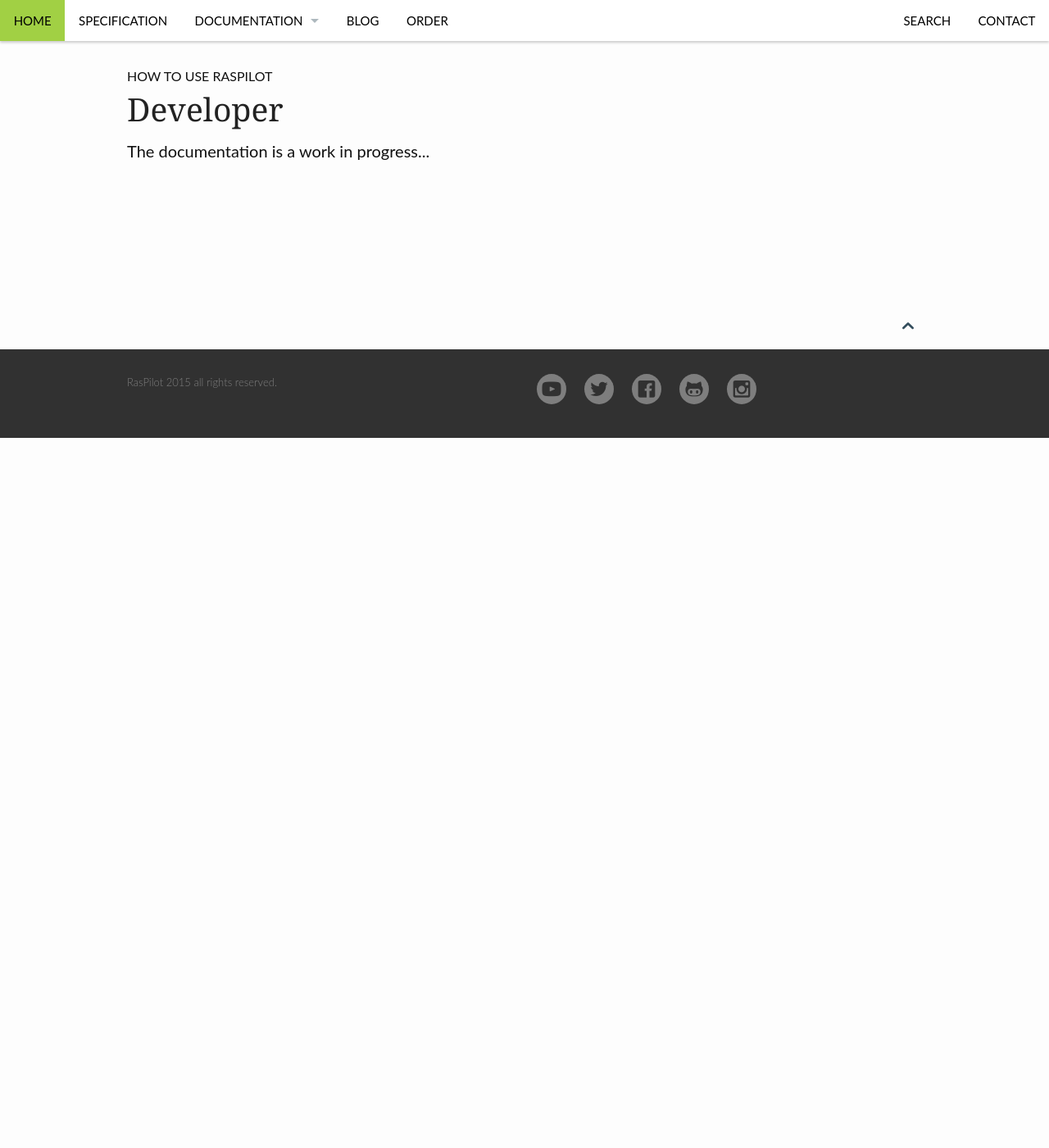
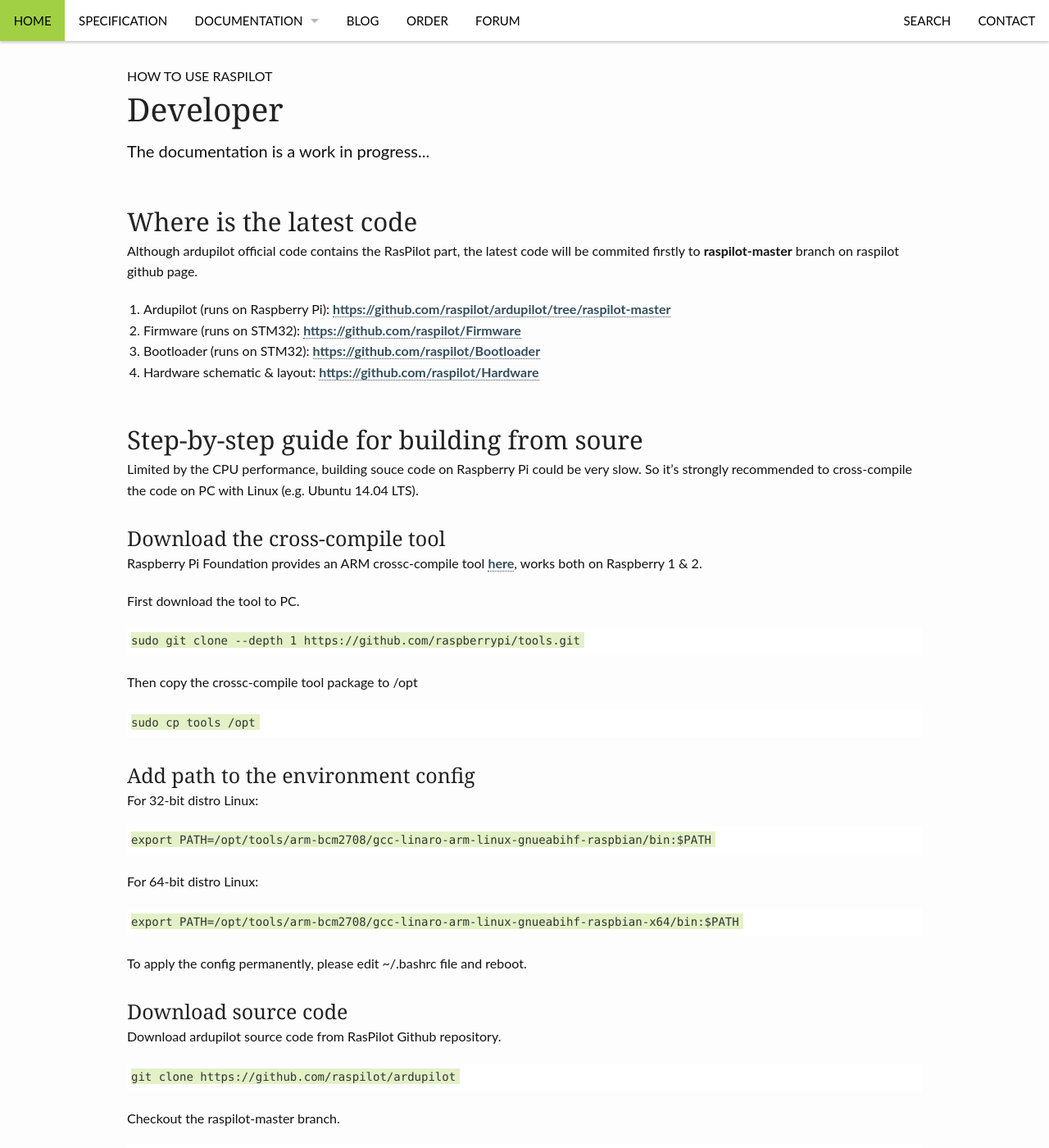
Before and after one commit to raspilot/raspilot.github.io, a Jekyll site: the page built from pages/developer.md, in a window 1280 px wide and 1400 px high. Shown: the whole window at 82% size. Built offline with Jekyll 4.4.1, drawn with Linux system fonts in a browser that asks for light colours; some of the changed text lies outside the part shown.

Commit message:
Changes to be committed: 	modified:   _data/navigation.yml 	new file:   images/pages_update_mp.png 	modified:   pages/developer.md 	modified:   pages/documentation.md 	new file:   pages/forum.md 	modified:   pages/softiron_calibration.md

```diff
--- a/_data/navigation.yml
+++ b/_data/navigation.yml
@@ -37,6 +37,10 @@
   url: "/order/"
   side: left
 
+- title: Forum
+  url: "/forum/"
+  side: left
+
 - title: "Search"
   url: "/search/"
   side: right
--- a/pages/developer.md
+++ b/pages/developer.md
@@ -6,3 +6,102 @@ teaser: "The documentation is a work in progress..."
 permalink: "/developer/"
 header: no
 ---
+
+##Where is the latest code
+Although ardupilot official code contains the RasPilot part, the latest code will be commited firstly to <strong>raspilot-master</strong> branch on raspilot github page.
+
+1. Ardupilot (runs on Raspberry Pi):  [https://github.com/raspilot/ardupilot/tree/raspilot-master](https://github.com/raspilot/ardupilot/tree/raspilot-master)
+2. Firmware (runs on STM32):  [https://github.com/raspilot/Firmware](https://github.com/raspilot/Firmware)
+3. Bootloader (runs on STM32):  [https://github.com/raspilot/Bootloader](https://github.com/raspilot/Bootloader)
+4. Hardware schematic & layout:  [https://github.com/raspilot/Hardware](https://github.com/raspilot/Hardware)
+
+##Step-by-step guide for building from soure
+Limited by the CPU performance, building souce code on Raspberry Pi could be very slow. So it's strongly recommended to cross-compile the code on PC with Linux (e.g. Ubuntu 14.04 LTS).
+
+###Download the cross-compile tool
+Raspberry Pi Foundation provides an ARM crossc-compile tool [here](https://github.com/raspberrypi/tools), works both on Raspberry 1 & 2.
+
+First download the tool to PC.
+
+~~~
+sudo git clone --depth 1 https://github.com/raspberrypi/tools.git
+~~~
+
+Then copy the crossc-compile tool package to /opt
+
+~~~
+sudo cp tools /opt
+~~~
+
+###Add path to the environment config
+For 32-bit distro Linux:
+
+~~~
+export PATH=/opt/tools/arm-bcm2708/gcc-linaro-arm-linux-gnueabihf-raspbian/bin:$PATH
+~~~
+
+For 64-bit distro Linux:
+
+~~~
+export PATH=/opt/tools/arm-bcm2708/gcc-linaro-arm-linux-gnueabihf-raspbian-x64/bin:$PATH
+~~~
+
+To apply the config permanently, please edit ~/.bashrc file and reboot.
+
+###Download source code
+Download ardupilot source code from RasPilot Github repository.
+
+~~~
+git clone https://github.com/raspilot/ardupilot
+~~~
+
+Checkout the raspilot-master branch.
+
+~~~
+cd ardupilot
+git checkout raspilot-master
+~~~
+
+###Build APM
+Build for quad-copter:
+
+~~~
+cd ArduCopter
+make raspilot
+~~~
+
+Build for hexa-copter:
+
+~~~
+cd ArduCopter
+make raspilot-hexa
+~~~
+
+And so on, build for other frame type, just replace the word behind "-" to the following:
+
+~~~
+quad tri hexa y6 octa octa-quad heli single obc nologging
+~~~
+
+Build for fixed-wing plane:
+
+~~~
+cd ArduPlane
+make raspilot
+~~~
+
+Build for APMrover2:
+
+~~~
+cd APMrover2
+make raspilot
+~~~
+
+###Upload the binary to Raspberry Pi
+For example, after building of ArduCopter complete, the binary will located in /tmp/ArduCopter.build
+
+Use scp command to transfer the binary to Raspberry Pi. (assume the IP address of Raspberry Pi is 192.168.1.100)
+
+~~~
+scp /tmp/ArduCopter.build/ArduCopter.elf pi@192.168.1.100:/home/pi
+~~~
```
Also changed, not shown: pages/documentation.md (+9 -2 lines), pages/forum.md (added, +8 -0 lines), pages/softiron_calibration.md (+8 -0 lines), images/pages_update_mp.png (added), 13 other files.
